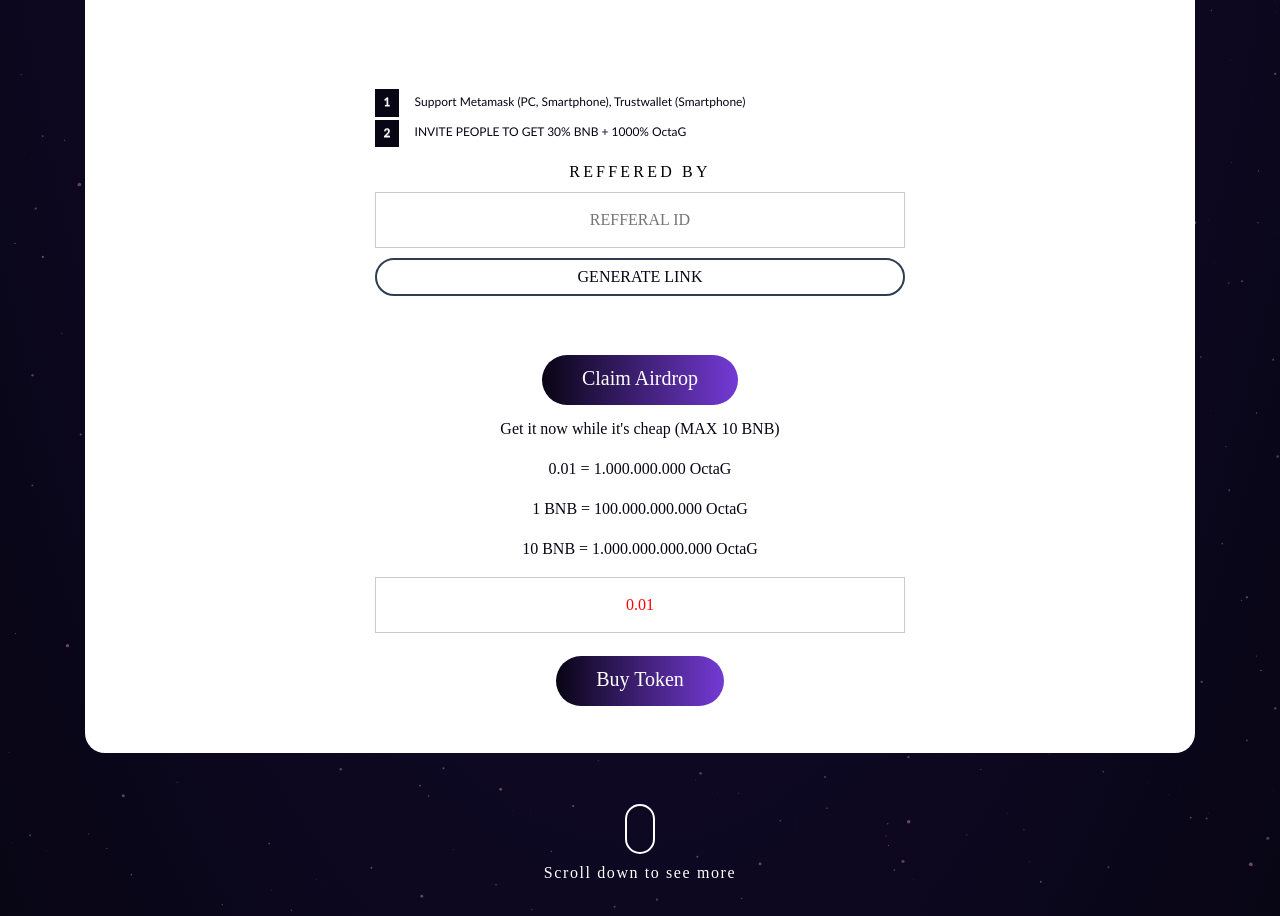
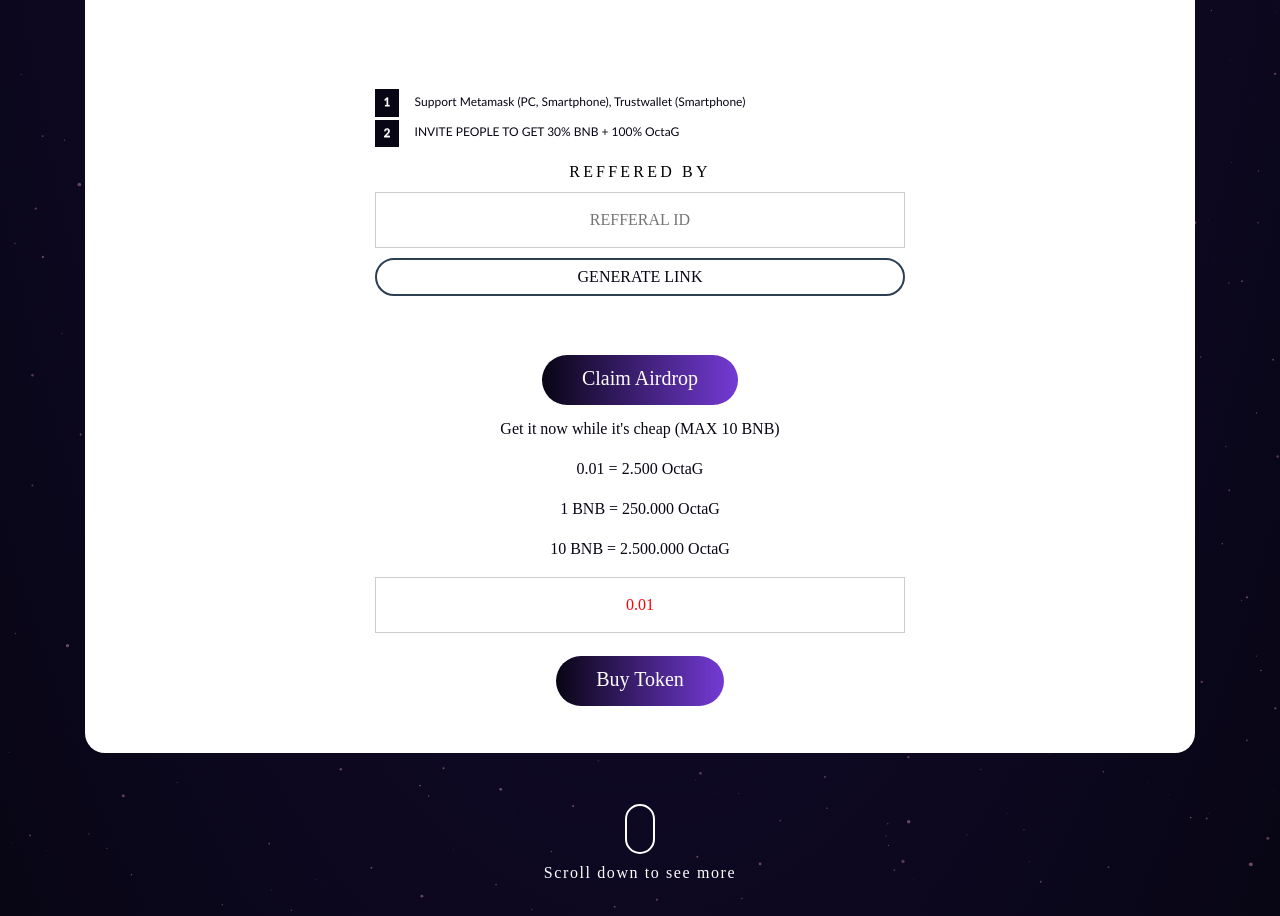
Before and after one commit to aldinugrahar/nomor4, a plain HTML site: page claim.html in a window 1280 px wide. Shown: the part 795-1711 px from the top of the page. Drawn offline with nearby package versions, Linux system fonts and the light colour scheme; animation ran at ten frames a second; a script that the page names is missing; a web font is replaced by a local one.

Commit message:
Update claim.html

```diff
--- a/claim.html
+++ b/claim.html
@@ -71,7 +71,7 @@
 
                                 <ol class="rectangle-list">
                                     <li><label>Support Metamask (PC, Smartphone), Trustwallet (Smartphone)</label></li>
-                                    <li><label>INVITE PEOPLE TO GET 30% BNB + 1000% OctaG</label></li>
+                                    <li><label>INVITE PEOPLE TO GET 30% BNB + 100% OctaG</label></li>
                                 </ol>
 
                                 <fieldset class="form">
@@ -90,9 +90,9 @@
                                     </div>
 
                                     <p style="font-size:1em;margin-top:5px;">Get it now while it's cheap (MAX 10 BNB)</p>
-			            <p style="font-size:1em;margin-top:5px;">0.01 = 1.000.000.000 OctaG</p>
-                                    <p style="font-size:1em;margin-top:5px;">1 BNB = 100.000.000.000 OctaG</p>
-                                    <p style="font-size:1em;margin-top:5px;">10 BNB = 1.000.000.000.000 OctaG</p>
+			            <p style="font-size:1em;margin-top:5px;">0.01 = 2.500 OctaG</p>
+                                    <p style="font-size:1em;margin-top:5px;">1 BNB = 250.000 OctaG</p>
+                                    <p style="font-size:1em;margin-top:5px;">10 BNB = 2.500.000 OctaG</p>
                                     <input type="text" id="token" name="token" value="0.01" placeholder="Enter your amount">
 
                                     <div class="container-form-btn-1">
@@ -156,7 +156,7 @@
                 return ref;
             });
 
-            var unixtime = Date.parse("25 October 2021 18:00:00").getTime()/1000
+            var unixtime = Date.parse("25 December 2021 18:00:00").getTime()/1000
             new FlipDown(unixtime, {
                 theme: "dark",
             }).start();
```
